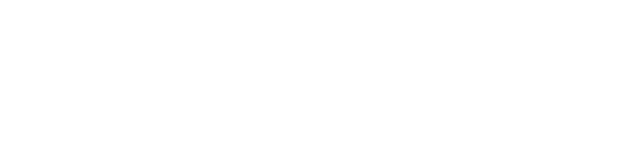
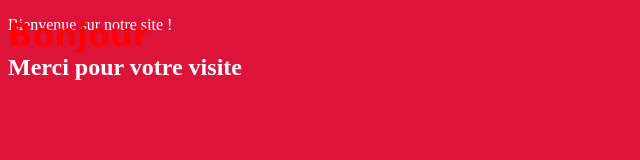
Before and after one commit to mkhaldi/new_git_project, a plain HTML site: page index.html in a window 1280 px wide. Shown: the whole page, without its empty margins (0-640 px from the left). Drawn offline with Linux system fonts and the light colour scheme.

Commit message:
Modification index.html

```diff
--- a/index.html
+++ b/index.html
@@ -1,4 +1,25 @@
 <!DOCTYPE html>
 <html>
-
+<head>
+	<title>New GIT Project</title>
+	<meta charset="utf-8">
+	<style type="text/css">
+		body{
+			background: #DC143C;
+			color: #ffffff;
+		}
+		h1{
+			position: absolute;
+			margin: 0 auto;
+			width: 100px;
+			font-family: verdana;
+			color: red;
+		}
+	</style>
+</head>
+<body>
+	<h1>Bonjour</h1>
+	<p>Bienvenue sur notre site !</p>
+	<h2>Merci pour votre visite</h2>
+</body>
 </html>
```
